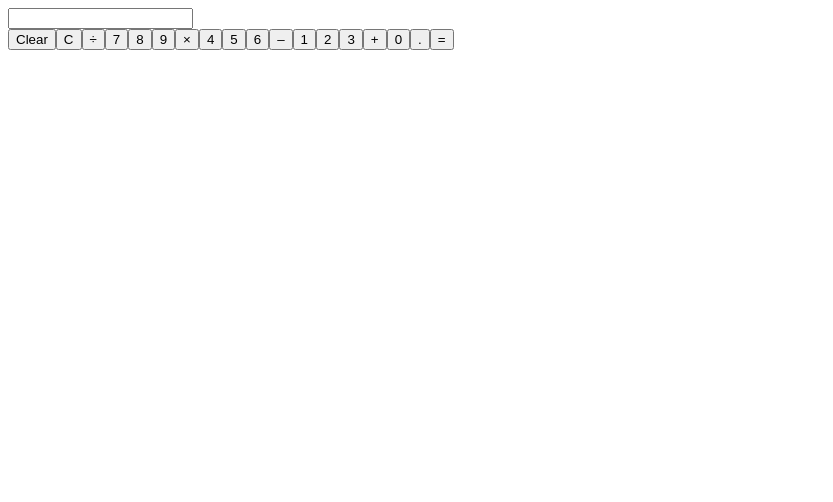
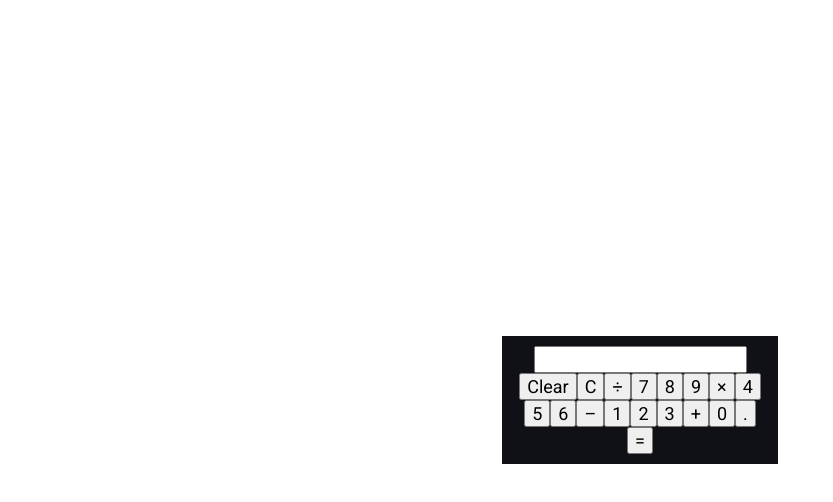
Before and after one commit to oscarlojr/calculadora_react, a React (Create React App) app: page / in a window 1280 px wide. Shown: the top 502 px of the page, without its empty margins (0-833 px from the left). Built offline with nearby package versions, Linux system fonts and the light colour scheme.

Commit message:
Iniciando CSS do projeto

```diff
--- /dev/null
+++ b/src/App.css
@@ -0,0 +1,25 @@
+@import url('https://fonts.googleapis.com/css2?family=Roboto:wght@400;500;700;900&display=swap');
+
+* {
+    font-family: 'Roboto', sans-serif;
+    font-size: 18px;
+}
+
+body {
+    display: flex;
+    justify-content: center;
+    align-items: center;
+}
+
+.container {
+    top: 50%;
+    left: 50%;
+    position: absolute;
+    transform: translate(-50%,-50%);
+    margin: 0 auto;
+    width: 256px;
+    text-align: center;
+    border: 10px solid #101116;
+    background: #101116;
+
+}
--- a/src/App.js
+++ b/src/App.js
@@ -1,4 +1,5 @@
 import React, { useState } from "react";
+import './App.css';
 
 const App = () => {
     const [result, setResult] = useState("");
```
